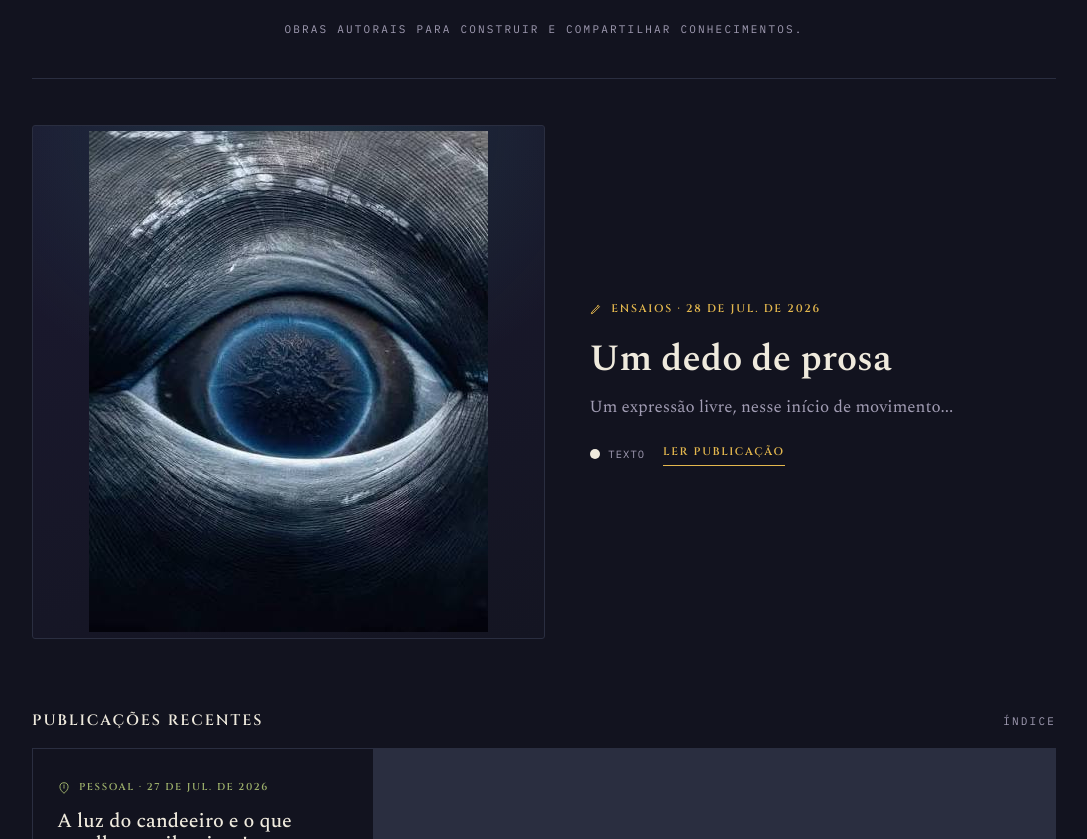
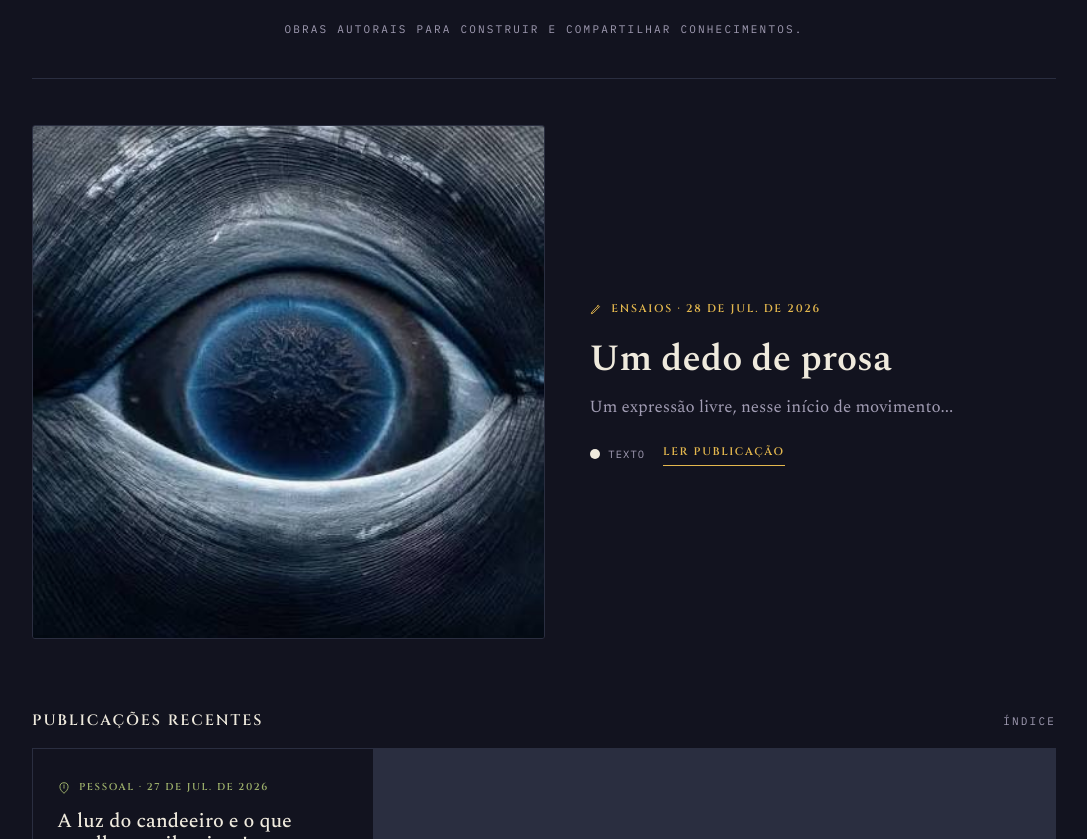
Before and after one commit to FilosofiaseSaberes/filosofiasesaberes.github.io, an Eleventy site: page src/index.njk in a window 1280 px wide. Shown: the part 460-1299 px from the top of the page, without its empty margins (96-1183 px from the left). Built offline with nearby package versions, Linux system fonts and the light colour scheme; Eleventy itself is replaced by a stand-in of ours; files that its build step writes are made by us from their sources.

Commit message:
Update style.css

```diff
--- a/src/assets/css/style.css
+++ b/src/assets/css/style.css
@@ -211,3 +211,8 @@ html[data-legible="on"] .subscribe p{font-style:normal}
 .contact-mail{font-family:"IBM Plex Mono",monospace;font-size:calc((16px) * var(--fs));color:var(--turq);word-break:break-all}
 .contact-mail a{color:var(--turq);text-decoration:none;border-bottom:1px solid var(--turq)}
 .contact-mail a:hover{color:var(--gold);border-color:var(--gold)}
+
+/* capa do destaque com imagem real */
+.plate-cover{padding:0;display:block;overflow:hidden}
+.plate-cover img{width:100%;height:100%;object-fit:cover;display:block;transition:transform .35s ease}
+.plate-cover:hover img{transform:scale(1.03)}
```
